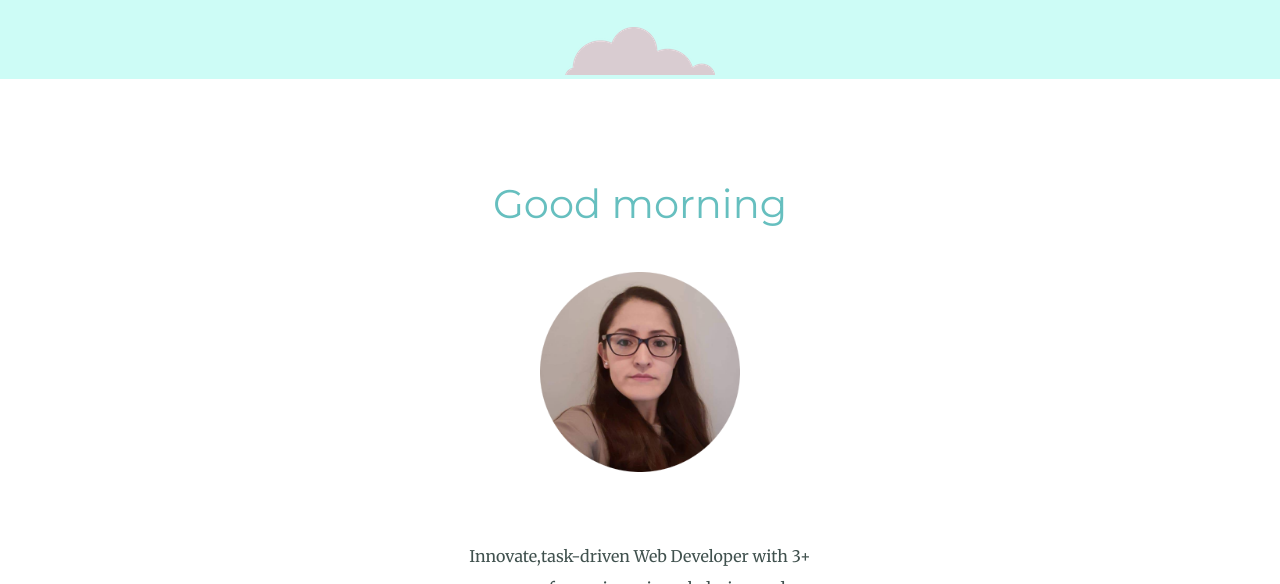
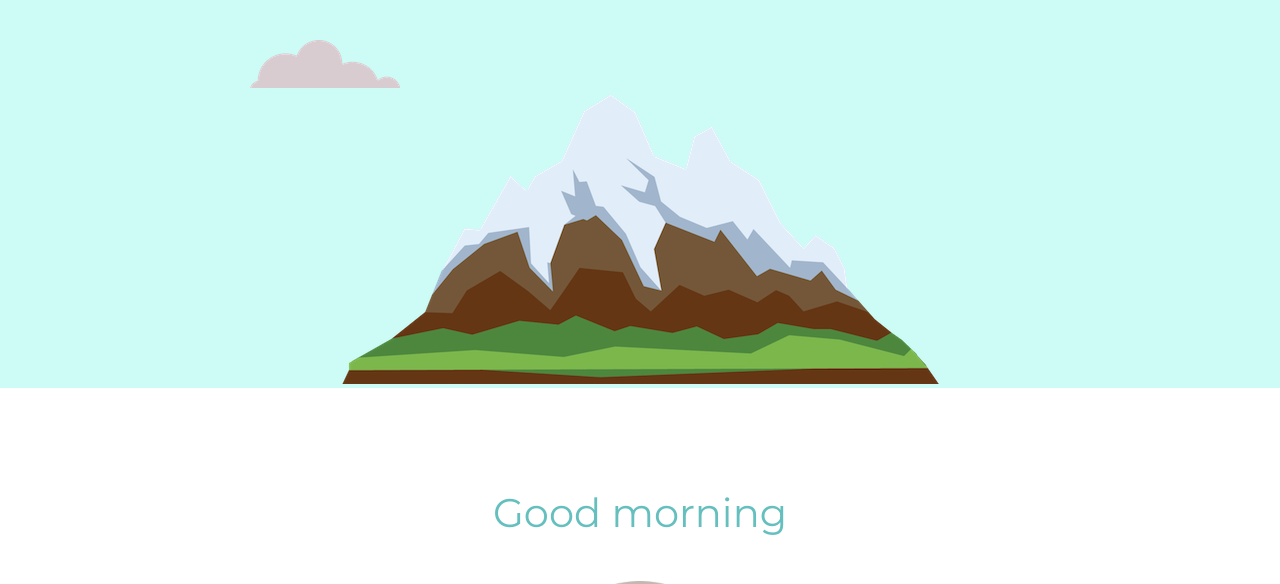
Before and after one commit to benin33/OZ, a plain HTML site: page index.html in a window 1280 px wide. Shown: the part 562-1146 px from the top of the page. Drawn offline with Linux system fonts and the light colour scheme.

Commit message:
Update index.html

```diff
--- a/index.html
+++ b/index.html
@@ -19,7 +19,7 @@
         <h2>A <span class="front-end">Frontend</span> Developer</h2>
         <img class="bottom-cloud" src="cloud.png" alt="cloud-img">
 
-        <img src="cloud.png" alt="">
+        <img src="mountain.png" alt="">
     </div>
     <div class="middle-container">
         <div class="profile">
```
